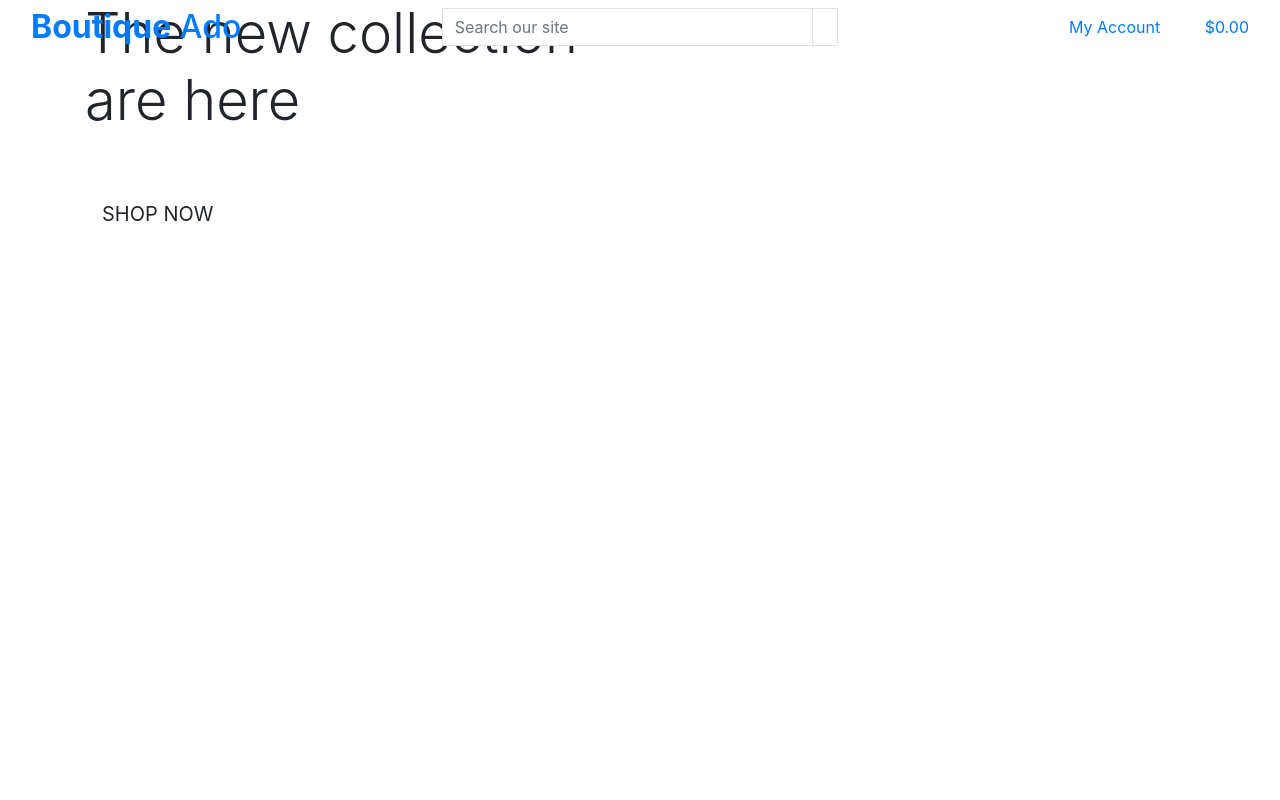
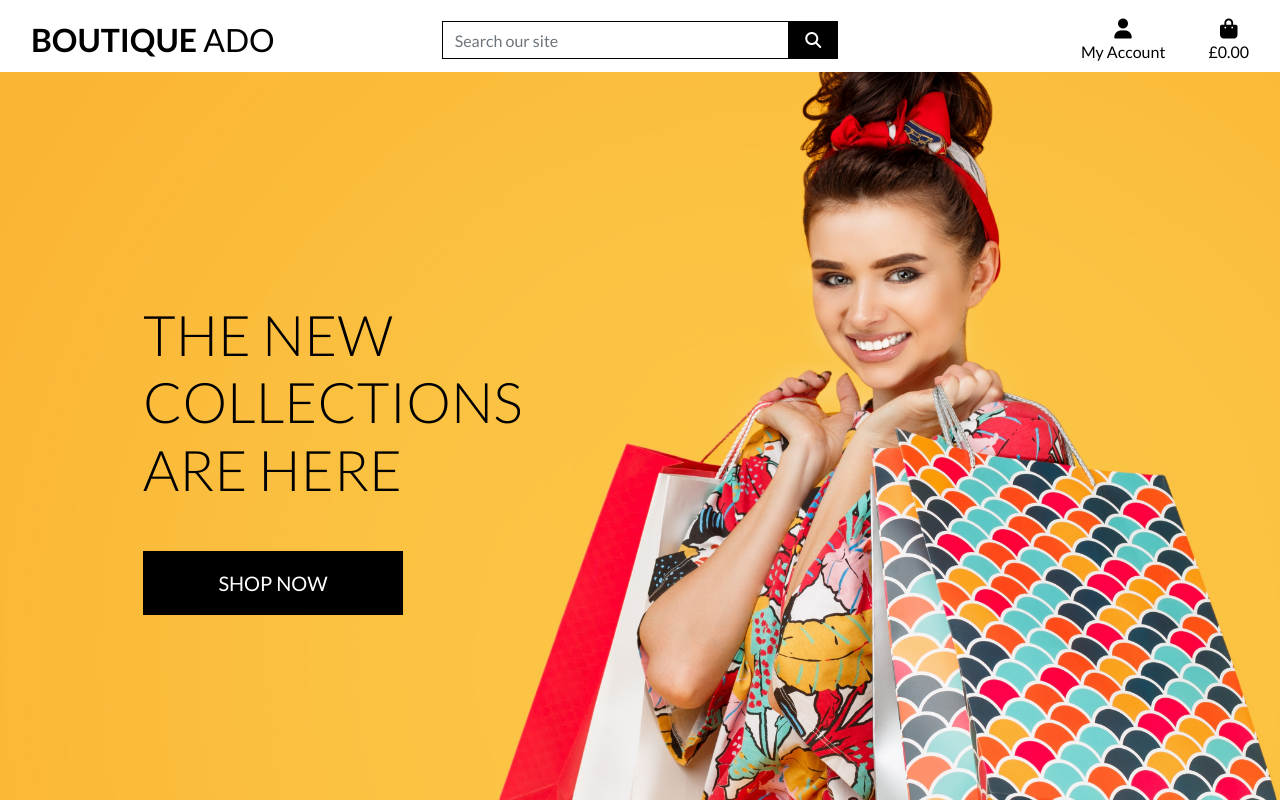
Before and after one commit to fadam430/boutique_ado_v1, a Django app: page / in a window 1280 px wide. Run offline with Django 3.2, Linux system fonts and the light colour scheme; some libraries are stand-ins or nearby versions.

Commit message:
completed homepage header and CSS

```diff
--- a/boutique_ado/settings.py
+++ b/boutique_ado/settings.py
@@ -150,6 +150,11 @@ USE_TZ = True
 # https://docs.djangoproject.com/en/3.2/howto/static-files/
 
 STATIC_URL = '/static/'
+STATICFILES_DIRS = [os.path.join(BASE_DIR, 'static')] # global static files directory
+
+MEDIA_URL = '/media/'
+MEDIA_ROOT = os.path.join(BASE_DIR, 'media') # directory to store uploaded media files
+
 
 # Default primary key field type
 # https://docs.djangoproject.com/en/3.2/ref/settings/#default-auto-field
--- a/boutique_ado/urls.py
+++ b/boutique_ado/urls.py
@@ -15,9 +15,11 @@ Including another URLconf
 """
 from django.contrib import admin
 from django.urls import path, include
+from django.conf import settings
+from django.conf.urls.static import static
 
 urlpatterns = [
     path('admin/', admin.site.urls),
     path('accounts/', include('allauth.urls')), # allauth urls
     path('', include('home.urls')), # home app urls
-]
+] + static(settings.MEDIA_URL, document_root=settings.MEDIA_ROOT)
--- a/home/templates/home/index.html
+++ b/home/templates/home/index.html
@@ -1,31 +1,28 @@
-{%  extends "base.html" %}
+{% extends "base.html" %}
+
 {% load static %}
 
 {% block page_header %}
     <div class="container header-container">
         <div class="row">
-            <div class="col">
-
-            </div>
+            <div class="col"></div>
         </div>
     </div>
-{% endblock page_header %}
-
-
+{% endblock %}
 
 {% block content %}
     <div class="container h-100">
         <div class="row h-100">
             <div class="col-7 col-md-6 my-auto">
                 <h1 class="display-4 logo-font text-black">
-                    The new collection are here
+                    The new collections are here
                 </h1>
                 <div class="my-5">
                     <h4>
-                        <a href="" class="shop-now-button btn btn-lg rounded-0 text-uppercase py-3" >Shop now</a>
+                        <a href="" class="shop-now-button btn btn-lg rounded-0 text-uppercase py-3">Shop Now</a>
                     </h4>
                 </div>
             </div>
         </div>
     </div>
-{% endblock content %}
+{% endblock %}
--- a/home/urls.py
+++ b/home/urls.py
@@ -4,5 +4,5 @@ from django.urls import path
 from . import views
 
 urlpatterns = [
-    path('', views.index, name='index'),
+    path('', views.index, name='home'),
 ]
--- /dev/null
+++ b/static/css/base.css
@@ -0,0 +1,81 @@
+html {
+    height: 100%;
+}
+
+body {
+    background: url('/media/homepage_background_cropped.jpg') no-repeat center center fixed;
+    background-size: cover;
+    height: calc(100vh - 164px);
+    color: #555;
+    font-family: 'Lato';
+}
+
+/* from Bulma */
+.icon {
+    align-items: center;
+    display: inline-flex;
+    justify-content: center;
+    height: 1.5rem;
+    width: 1.5rem;
+}
+
+.logo-font {
+    text-transform: uppercase;
+}
+
+.main-logo-link {
+    width: fit-content;
+}
+
+.shop-now-button {
+    background: black;
+    color: white;
+    min-width: 260px;
+}
+
+.btn-black {
+    background: black;
+    color: white;
+}
+
+.shop-now-button:hover,
+.shop-now-button:active,
+.shop-now-button:focus,
+.btn-black:hover,
+.btn-black:active,
+.btn-black:focus {
+    background: #222;
+    color: white;
+}
+
+.text-black {
+    color: #000 !important;
+}
+
+.border-black {
+    border: 1px solid black !important;
+}
+
+/* -------------------------------- Media Queries */
+
+/* Slightly larger container on xl screens */
+@media (min-width: 1200px) {
+  .container {
+    max-width: 80%;
+  }
+}
+
+/* fixed top navbar only on medium and up */
+@media (min-width: 992px) {
+    .fixed-top-desktop-only {
+        position: fixed;
+        top: 0;
+        right: 0;
+        left: 0;
+        z-index: 1030;
+    }
+
+    .header-container {
+        padding-top: 164px;
+    }
+}
--- a/templates/base.html
+++ b/templates/base.html
@@ -2,42 +2,52 @@
 
 <!doctype html>
 <html lang="en">
+
 <head>
+
   {% block meta %}
-        <meta http-equiv="X-UA-Compatible" content="IE=edge">
+  <meta http-equiv="X-UA-Compatible" content="ie=edge">
   <meta charset="utf-8">
   <meta name="viewport" content="width=device-width, initial-scale=1, shrink-to-fit=no">
-    {% endblock meta %}
+  {% endblock %}
 
   {% block extra_meta %}
-    {% endblock extra_meta %}
+  {% endblock %}
 
-    {% block core_css %}
-        <link rel="stylesheet" href="https://cdn.jsdelivr.net/npm/bootstrap@4.6.2/dist/css/bootstrap.min.css" integrity="sha384-xOolHFLEh07PJGoPkLv1IbcEPTNtaed2xpHsD9ESMhqIYd0nLMwNLD69Npy4HI+N" crossorigin="anonymous">
+  {% block corecss %}
+  <link rel="stylesheet" href="https://stackpath.bootstrapcdn.com/bootstrap/4.4.1/css/bootstrap.min.css"
+    integrity="sha384-Vkoo8x4CGsO3+Hhxv8T/Q5PaXtkKtu6ug5TOeNV6gBiFeWPGFN9MuhOf23Q9Ifjh" crossorigin="anonymous">
+    <link rel="preconnect" href="https://fonts.googleapis.com">
+    <link rel="preconnect" href="https://fonts.gstatic.com" crossorigin>
+    <link href="https://fonts.googleapis.com/css2?family=Chakra+Petch:ital,wght@0,300;0,400;0,500;0,600;0,700;1,300;1,400;1,500;1,600;1,700&family=Exo+2:ital,wght@0,100..900;1,100..900&family=Lato:ital,wght@0,100;0,300;0,400;0,700;0,900;1,100;1,300;1,400;1,700;1,900&family=Orbitron&display=swap" rel="stylesheet">
+    <link rel="stylesheet" href="{% static 'css/base.css' %}">
   {% endblock %}
 
   {% block extra_css %}
-    {% endblock extra_css %}
 
-    {% block core_js %}
-        <script src="https://cdn.jsdelivr.net/npm/jquery@3.5.1/dist/<strong>jquery.min.js</strong>" integrity="sha256-9/aliU8dGd2tb6OSsuzixeV4y/faTqgFtohetphbbj0=" crossorigin="anonymous" type="text/javascript"></script>
-        <script src="https://cdn.jsdelivr.net/npm/bootstrap@4.6.2/dist/js/bootstrap.bundle.min.js" integrity="sha384-Fy6S3B9q64WdZWQUiU+q4/2Lc9npb8tCaSX9FK7E8HnRr0Jz8D6OP9dO5Vg3Q9ct" crossorigin="anonymous"></script>
-        <!-- Option 2: Separate Popper and Bootstrap JS -->
-        <!--
-        <script src="https://cdn.jsdelivr.net/npm/jquery@3.5.1/dist/jquery.slim.min.js" integrity="sha384-DfXdz2htPH0lsSSs5nCTpuj/zy4C+OGpamoFVy38MVBnE+IbbVYUew+OrCXaRkfj" crossorigin="anonymous"></script>
-        <script src="https://cdn.jsdelivr.net/npm/popper.js@1.16.1/dist/umd/popper.min.js" integrity="sha384-9/reFTGAW83EW2RDu2S0VKaIzap3H66lZH81PoYlFhbGU+6BZp6G7niu735Sk7lN" crossorigin="anonymous"></script>
-        <script src="https://cdn.jsdelivr.net/npm/bootstrap@4.6.2/dist/js/bootstrap.min.js" integrity="sha384-+sLIOodYLS7CIrQpBjl+C7nPvqq+FbNUBDunl/OZv93DB7Ln/533i8e/mZXLi/P+" crossorigin="anonymous"></script>
-        -->
-    {% endblock core_js %}
+  {% endblock %}
+
+  {% block corejs %}
+  <script src="https://kit.fontawesome.com/14c4b12b2c.js" crossorigin="anonymous"></script>
+  <script src="https://cdn.jsdelivr.net/npm/jquery@3.5.1/dist/jquery.min.js"
+    integrity="sha256-9/aliU8dGd2tb6OSsuzixeV4y/faTqgFtohetphbbj0=" crossorigin="anonymous"></script>
+  <script src="https://cdn.jsdelivr.net/npm/popper.js@1.16.0/dist/umd/popper.min.js"
+    integrity="sha384-Q6E9RHvbIyZFJoft+2mJbHaEWldlvI9IOYy5n3zV9zzTtmI3UksdQRVvoxMfooAo"
+    crossorigin="anonymous"></script>
+  <script src="https://stackpath.bootstrapcdn.com/bootstrap/4.4.1/js/bootstrap.min.js"
+    integrity="sha384-wfSDF2E50Y2D1uUdj0O3uMBJnjuUD4Ih7YwaYd1iqfktj0Uod8GCExl3Og8ifwB6"
+    crossorigin="anonymous"></script>
+  {% endblock %}
 
   {% block extra_js %}
-    {% endblock extra_js %}
+  {% endblock %}
 
-    <title>Boutique Ado {% block extra_title %}{% endblock extra_title %}</title>
+  <title>Boutique Ado {% block extra_title %}{% endblock %}</title>
 </head>
+
 <body>
   <header class="container-fluid fixed-top">
-        <div class="row">
+    <div id="topnav" class="row bg-white pt-lg-2 d-none d-lg-flex">
       <div class="col-12 col-lg-4 my-auto py-1 py-lg-0 text-center text-lg-left">
         <a href="{% url 'home' %}" class="nav-link main-logo-link">
           <h2 class="logo-font text-black my-0"><strong>Boutique</strong> Ado</h2>
@@ -87,9 +97,9 @@
                 <div><i class="fas fa-shopping-bag fa-lg"></i></div>
                 <p class="my-0">
                   {% if grand_total %}
-                        ${{ grand_total|floatformat:2 }}
+                    £{{ grand_total|floatformat:2 }}
                   {% else %}
-                        $0.00
+                    £0.00
                   {% endif %}
                 </p>
               </div>
@@ -100,21 +110,19 @@
     </div>
   </header>
 
-
   {% if messages %}
-        <div class="messages-container"></div>
+  <div class="message-container"></div>
   {% endif %}
 
-    {% block page_header%}
-    {% endblock page_header %}
+  {% block page_header %}
+  {% endblock %}
 
   {% block content %}
-    {% endblock content %}
+  {% endblock %}
 
-    {% block postload_js %}
-    {% endblock postload_js %}
-
-
+  {% block postloadjs %}
+  {% endblock %}
 
 </body>
+
 </html>
```
Also changed, not shown: media/homepage_background_cropped.jpg (added). Lines whose indentation alone changed are shown as unchanged.
